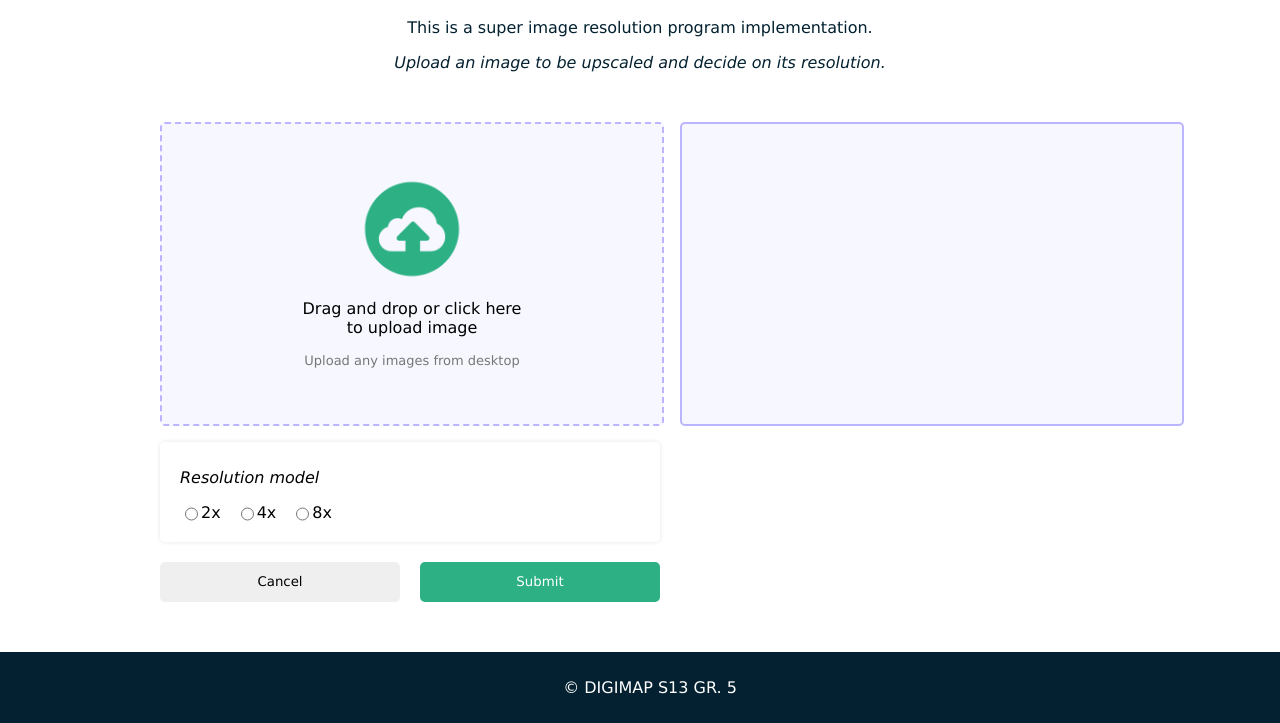
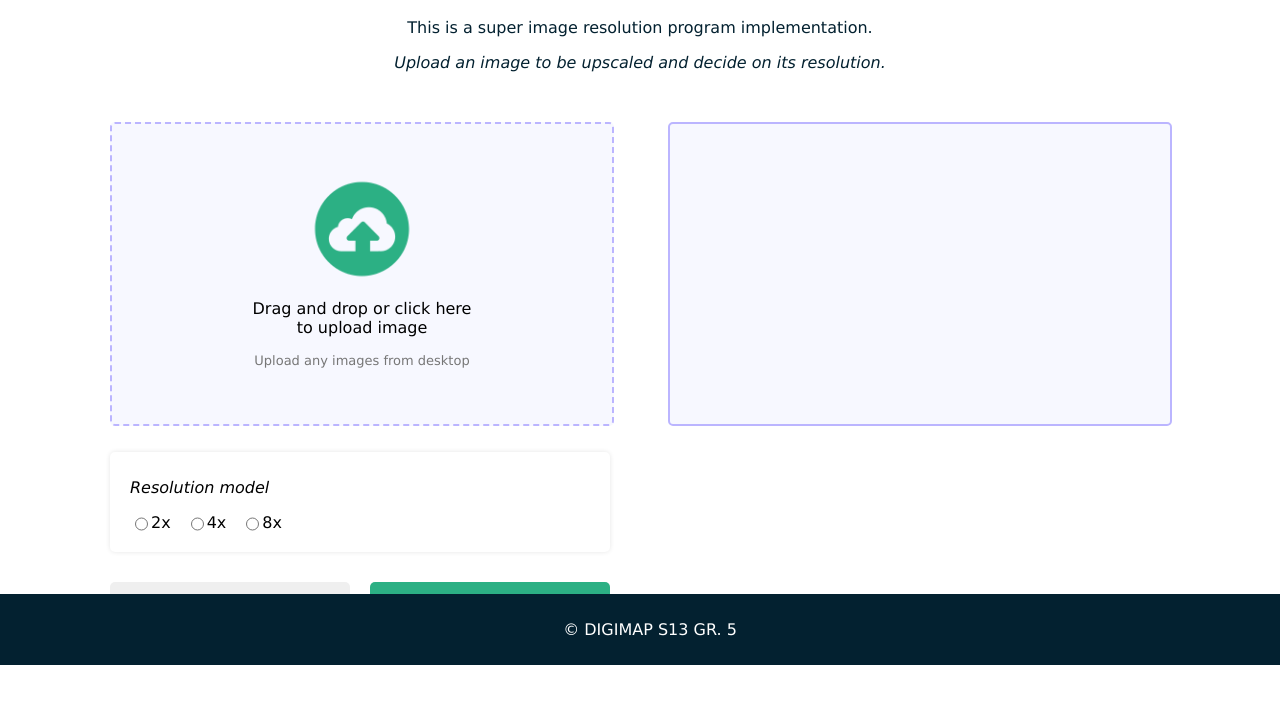
Before and after one commit to CedricAlejo21/DIGIMAPSuperResolution, a plain HTML site: page index.html in a window 1280 px wide. Shown: the part 135-858 px from the top of the page. After the commit the page ends 800 px from the top, so only its background shows below. Drawn offline with Linux system fonts and the light colour scheme.

Commit message:
feat: responsive and fixed footer

```diff
--- a/style.css
+++ b/style.css
@@ -37,7 +37,7 @@ body {
 .images-container {
     display: flex;
     flex-direction: row;
-    width: 75%;
+    width: 1100px;
     margin: 0 auto;
 }
 
@@ -105,7 +105,7 @@ body {
 
 .resolution {
     width: 480px;
-    margin-top: 20px;
+    margin-top: 30px;
     padding-top: 10px;
     padding-bottom: 20px;
     padding-left: 20px;
@@ -127,7 +127,7 @@ form {
 
 .buttons {
     width: 500px;
-    margin-top: 20px;
+    margin-top: 30px;
     text-align: center;
     display: flex;
     flex-direction: row;
@@ -140,6 +140,7 @@ form {
     border: none;
     border-radius: 5px;
     font-family: Verdana, sans-serif;
+    font-size: 16px;
 }
 
 #cancel-button {
@@ -158,8 +159,8 @@ form {
 /* Footer */
 
 footer {
-    position: relative;
-    margin-top: 50px;
+    position: fixed;
+    left: 0;
     bottom: 0;
     width: 100%;
     background-color: #032130;
@@ -171,13 +172,14 @@ footer {
 
 /* Responsiveness */
 
-@media (max-width: 768px) {
+@media (max-width: 1200px) {
     .images-container {
         flex-direction: column;
+        width: 600px;
     }
 
     .hero-output {
         margin-left: 0;
-        margin-top: 20px;
+        margin-top: -5px;
     }
 }
```
